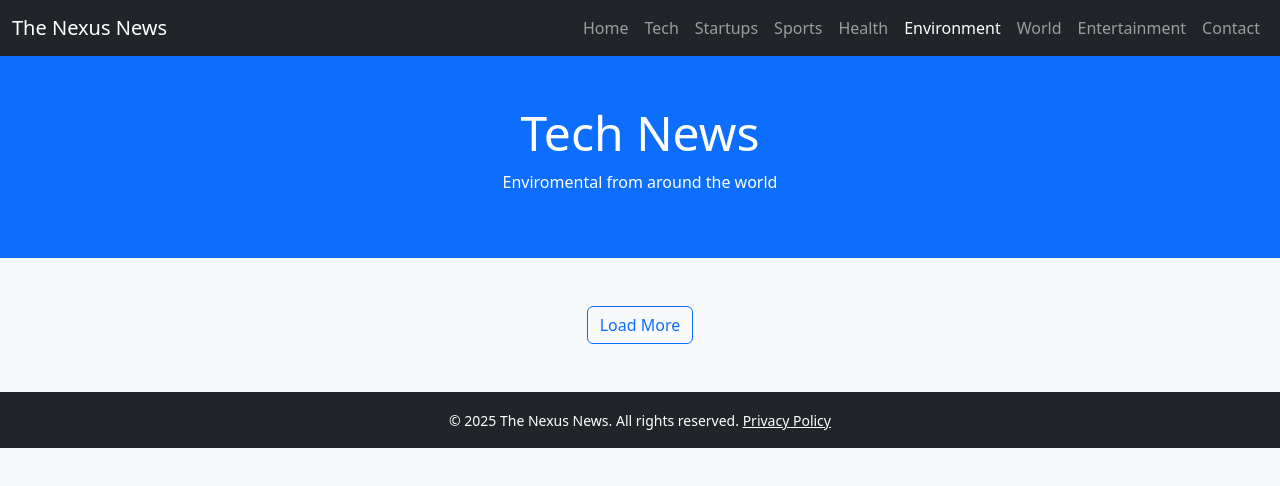
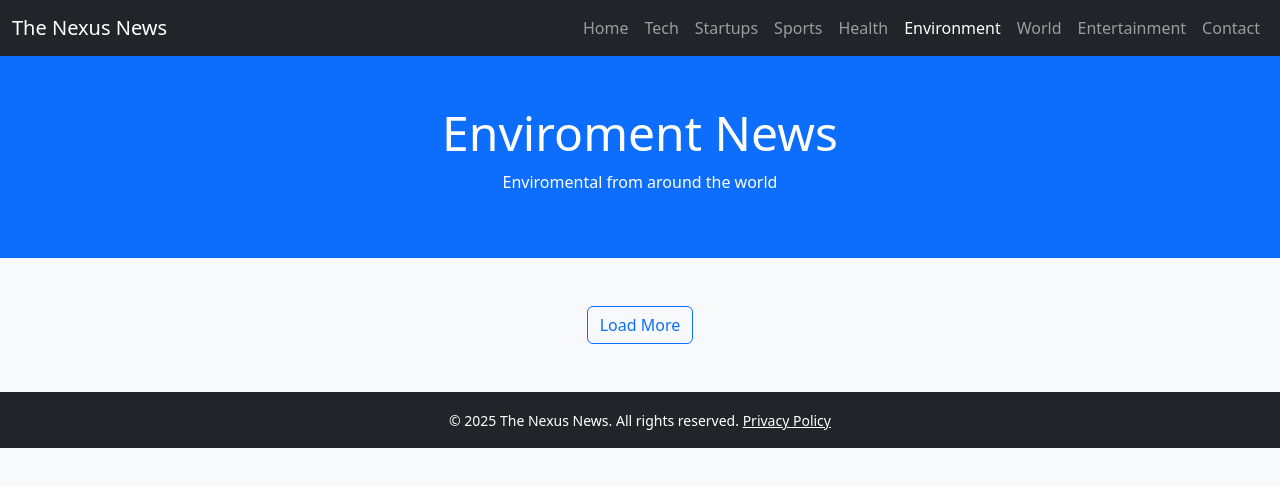
Before and after one commit to Debojyoti27/The-Nexus-News, a plain HTML site: page environment-page.html in a window 1280 px wide. Drawn offline with nearby package versions, Linux system fonts and the light colour scheme; no server answers.

Commit message:
Update environment-page.html

```diff
--- a/environment-page.html
+++ b/environment-page.html
@@ -3,7 +3,7 @@
 <head>
   <meta charset="UTF-8" />
   <meta name="viewport" content="width=device-width, initial-scale=1.0" />
-  <title>Tech News | The Nexus News</title>
+  <title>Enviroment News | The Nexus News</title>
   <link rel="shortcut icon" href="/images/The.ico" type="image/x-icon">
   <link href="https://cdn.jsdelivr.net/npm/bootstrap@5.3.3/dist/css/bootstrap.min.css" rel="stylesheet" />
 </head>
@@ -34,7 +34,7 @@
   <!-- Page Header -->
   <header class="bg-primary text-white text-center py-5">
     <div class="container">
-      <h1 class="display-5">Tech News</h1>
+      <h1 class="display-5">Enviroment News</h1>
       <p>Enviromental from around the world</p>
     </div>
   </header>
```
